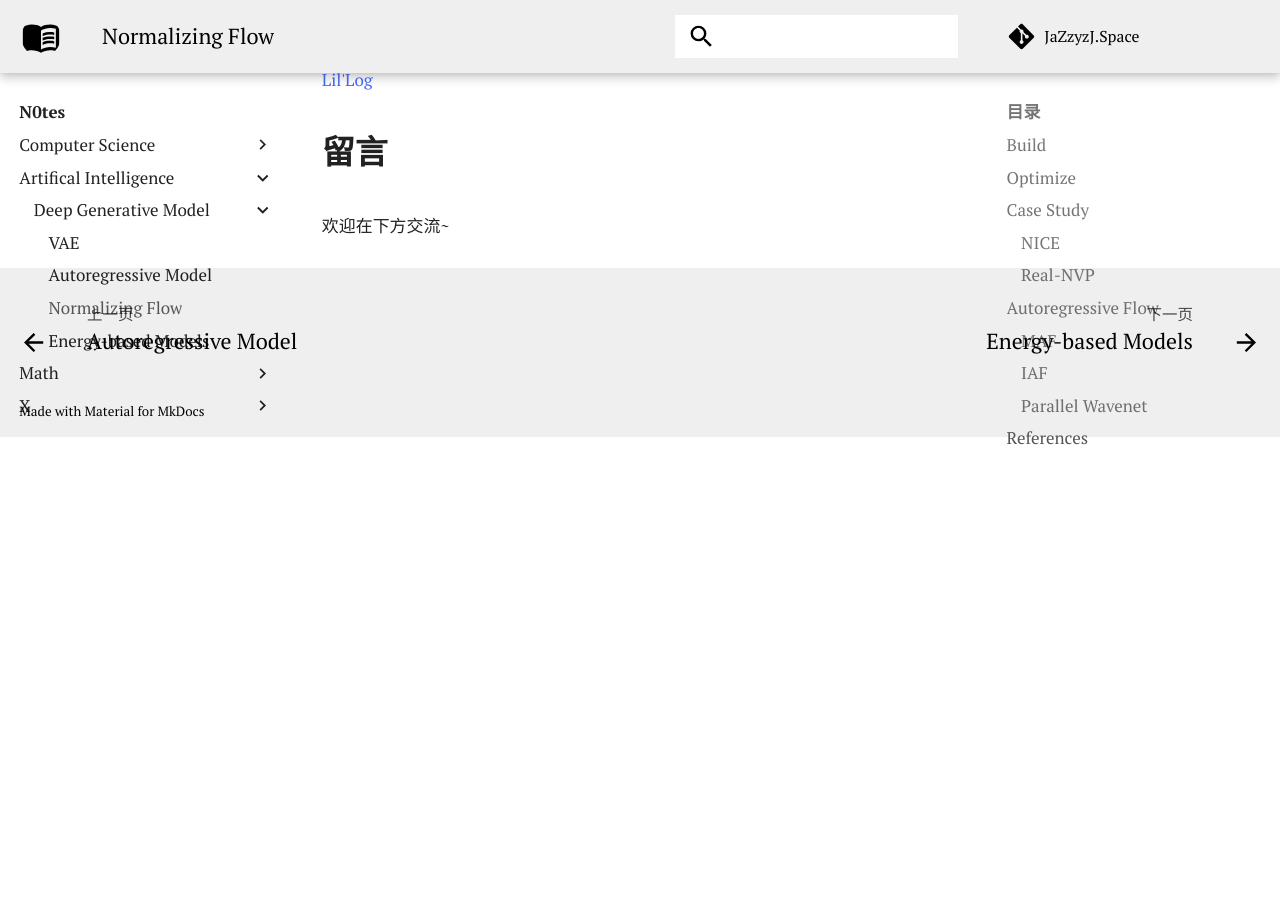
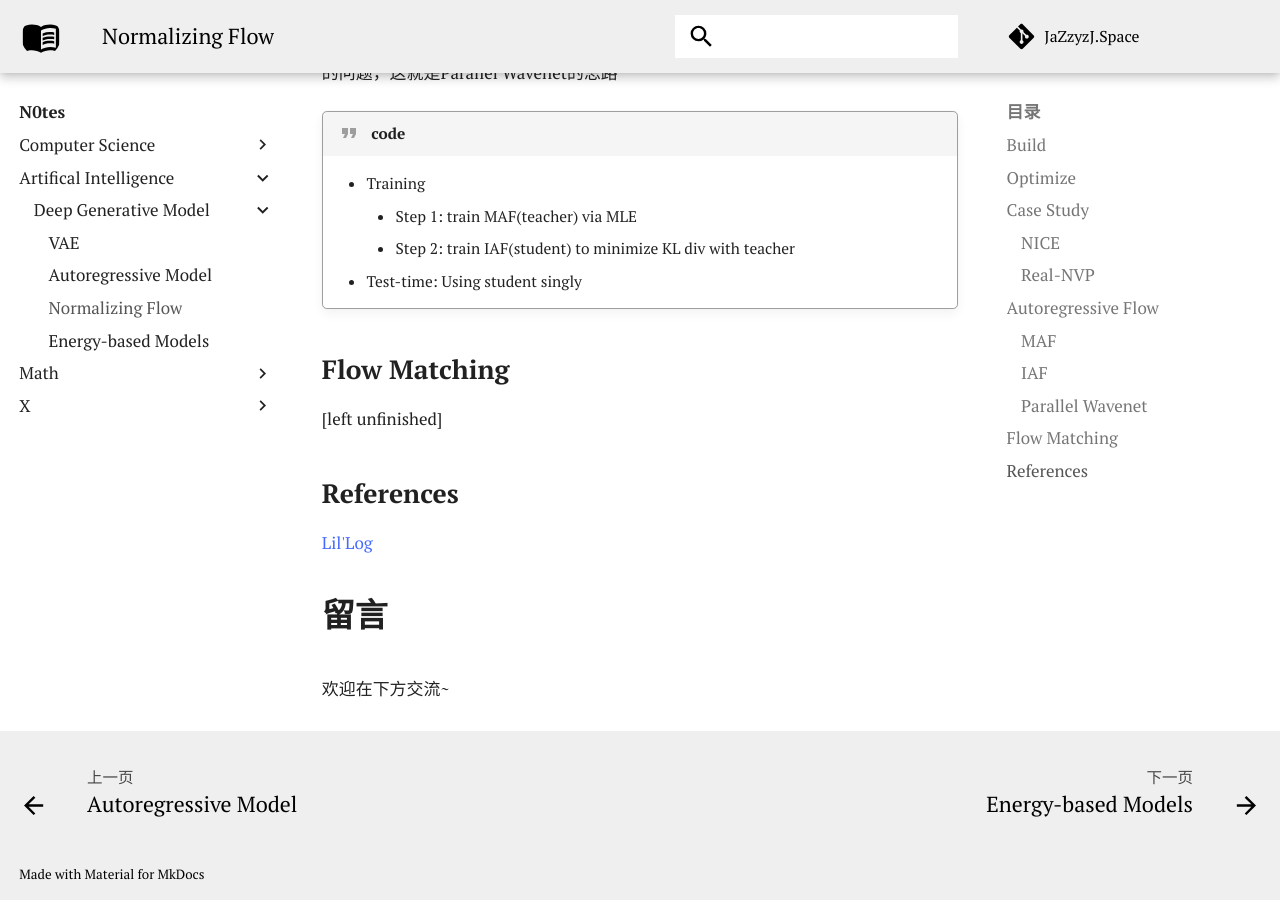
Before and after one commit to JazZyzJ/JazZyzJ.github.io, an MkDocs documentation site: the page built from docs/notes/ai/dgm/flow.md, in a window 1280 px wide and 900 px high, scrolled down 7384 px. Built offline with MkDocs 1.6.1 and Material for MkDocs 9.7.7, drawn with Linux system fonts in a browser that asks for light colours; some web fonts are replaced; comment, search, counter and statistics services are not loaded; before the commit the page ends 7821 px from its top, so only the background shows below that.

Commit message:
Update 3.31

```diff
--- a/docs/notes/ai/dgm/flow.md
+++ b/docs/notes/ai/dgm/flow.md
@@ -313,6 +313,11 @@
 - 想要快速训练：MAF
 - 想要即时生成：IAF
 
+<div style="text-align: center;">
+    <img src="/../../../../assets/pics/ai/dgm/flow/f7.png" style="width: 100%;">
+    </div>
+
+
 有没有结合了两者优点的模型？
 
 ### Parallel Wavenet
@@ -328,6 +333,11 @@
     - Test-time: Using student singly
 
 
+## Flow Matching
+
+
+[left unfinished]
+
 
 
 
```
Also changed, not shown: docs/notes/ai/dgm/index.md (+2 -2 lines), docs/notes/cs/Sys/dbs/dbsmemo.md (+1 -1 lines), docs/assets/pics/ai/dgm/flow/f7.png (added).
